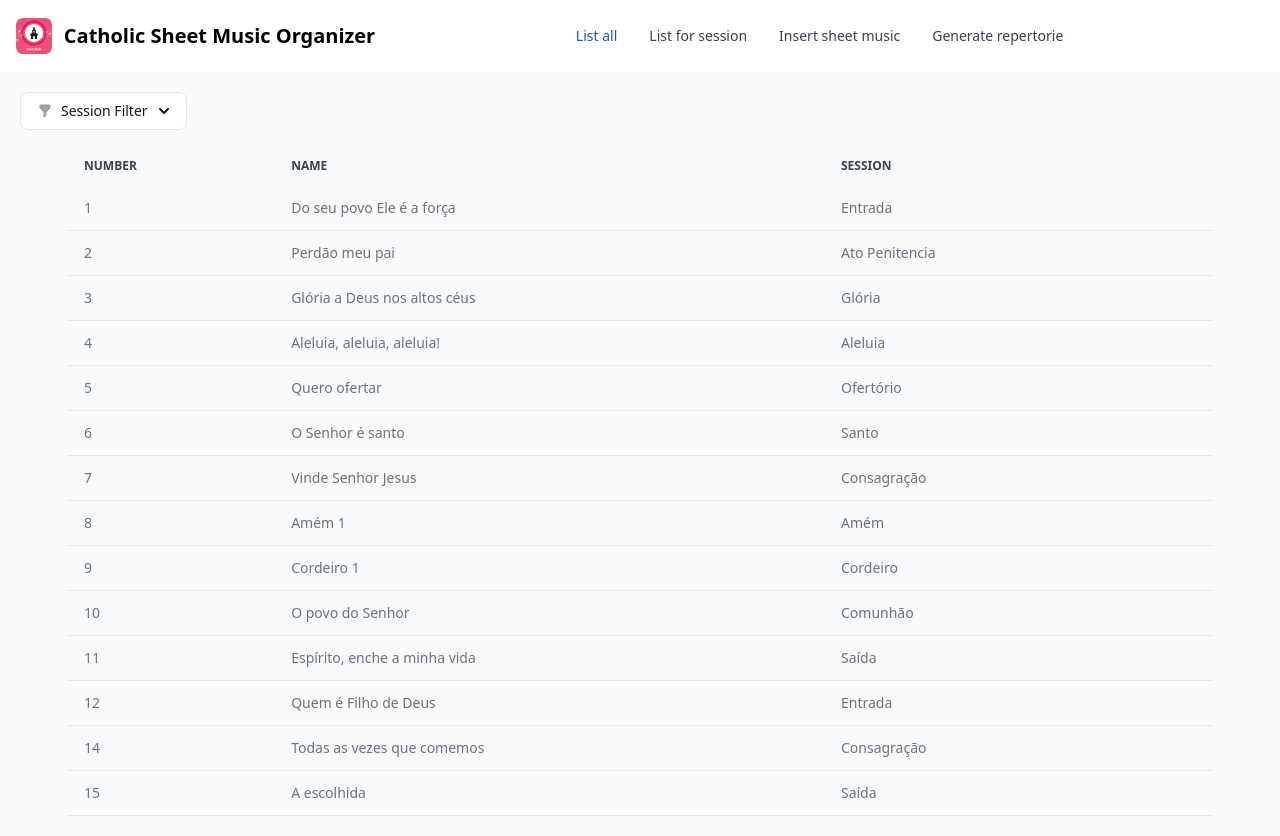
After one commit to FernandoAvellar/cs50_FinalProject, a Flask app: page /filtered_list in a window 1280 px wide. The commit adds this page. Run offline with Flask 3, Linux system fonts and the light colour scheme; some libraries are stand-ins or nearby versions.

Commit message:
apos finalizar generate e comecar o filtro

```diff
--- a/app.py
+++ b/app.py
@@ -8,14 +8,15 @@ SESSOES_DA_MISSA = {
     2:  "Amém",
     3:  "Comunhão",
     4:  "Cordeiro",
-    5:  "Entrada",
-    6:  "Geral",
-    7:  "Glória",
-    8:  "Santo",
-    9:  "Saída",
-    10: "Perdão",
-    11: "Paz",
-    12: "Ofertório"
+    5:  "Consagração",
+    6:  "Entrada",
+    7:  "Geral",
+    8:  "Glória",
+    9:  "Santo",
+    10:  "Saída",
+    11: "Perdão",
+    12: "Paz",
+    13: "Ofertório"
 }
 
 app = Flask(__name__)
@@ -28,15 +29,23 @@ Session(app)
 # Configure CS50 Library to use SQLite database
 db = SQL("sqlite:///database/database.db")
 
+
+
 @app.route("/")
 @app.route("/index")
 def index():
 	return render_template("layout.html")
 
+
+
+
 @app.route("/list")
 def list():
 	sheets = db.execute("SELECT * FROM cifras")
 	return render_template("list.html", sheets=sheets)
+
+
+
 
 @app.route("/insert", methods=["GET", "POST"])
 def insert():
@@ -51,5 +60,48 @@ def insert():
     else:
         return render_template("insert.html", sessions = SESSOES_DA_MISSA.values())
 
+
+
+@app.route("/filtered_list", methods=["GET", "POST"])
+def filtered_list():
+    selected_filters = []
+    if request.method == "POST":
+        for section in SESSOES_DA_MISSA.values():
+             if request.form.get(section):
+                selected_filters.append(section)
+        print(selected_filters)
+        return redirect('/filtered_list')
+    else:
+        sheets = db.execute("SELECT * FROM cifras")
+        return render_template("filter.html", sheets=sheets, sessions = SESSOES_DA_MISSA.values())
+
+# sheets = db.execute("SELECT * FROM cifras WHERE session = ?", filter_session)
+
+
+
+
+
+
+@app.route("/generate", methods=["GET", "POST"])
+def generate():
+    if request.method == "POST":
+        input_list = request.form.get("list")
+        selected_sheet_music_list = input_list.split(',')
+        print(selected_sheet_music_list)
+
+        with open("cifras_selecionadas.txt", "w") as file:
+            for selected in selected_sheet_music_list:
+                selected = int(selected.strip())
+                query = db.execute("SELECT * FROM cifras WHERE id = ?", selected)
+                if len(query) != 0:
+                    file.write(f"{query[0]['sessao']}\n\nMúsica: {query[0]['nome']}\n\n{query[0]['cifra']}\n\n")
+
+        return redirect('/')
+    else:
+        return render_template("generate.html")
+
+
+
+
 if __name__ == '__main__':
 	app.run(debug=True)
--- a/static/dist/css/output.css
+++ b/static/dist/css/output.css
@@ -707,6 +711,30 @@ video {
   margin-left: 1rem;
 }
 
+.-mr-1 {
+  margin-right: -0.25rem;
+}
+
+.mb-3 {
+  margin-bottom: 0.75rem;
+}
+
+.ml-1 {
+  margin-left: 0.25rem;
+}
+
+.ml-1\.5 {
+  margin-left: 0.375rem;
+}
+
+.ml-2 {
+  margin-left: 0.5rem;
+}
+
+.mr-2 {
+  margin-right: 0.5rem;
+}
+
 .block {
   display: block;
 }
@@ -755,6 +783,10 @@ video {
   height: 2.25rem;
 }
 
+.h-5 {
+  height: 1.25rem;
+}
+
 .w-1\/2 {
   width: 50%;
 }
@@ -789,6 +821,22 @@ video {
 
 .w-2\/3 {
   width: 66.666667%;
+}
+
+.w-1\/3 {
+  width: 33.333333%;
+}
+
+.w-48 {
+  width: 12rem;
+}
+
+.w-5 {
+  width: 1.25rem;
+}
+
+.min-w-36 {
+  min-width: 9rem;
 }
 
 .max-w-screen-xl {
@@ -1244,6 +1324,11 @@ video {
 .text-white {
   --tw-text-opacity: 1;
   color: rgb(255 255 255 / var(--tw-text-opacity));
+}
+
+.text-gray-400 {
+  --tw-text-opacity: 1;
+  color: rgb(156 163 175 / var(--tw-text-opacity));
 }
 
 .opacity-0 {
--- /dev/null
+++ b/templates/filter.html
@@ -0,0 +1,96 @@
+{% extends "layout.html" %} {% block title %} Session list {% endblock %} {%
+block main %}
+<section class="container bg-gray-50 dark:bg-gray-900 p-3 sm:p-5">
+  <form action="/filtered_list" method="post">
+    <button
+      id="filterDropdownButton"
+      data-dropdown-toggle="filterDropdown"
+      class="w-full md:w-auto flex items-center justify-center py-2 px-4 text-sm font-medium text-gray-900 focus:outline-none bg-white rounded-lg border border-gray-200 hover:bg-gray-100 hover:text-primary-700 focus:z-10 focus:ring-4 focus:ring-gray-200 dark:focus:ring-gray-700 dark:bg-gray-800 dark:text-gray-400 dark:border-gray-600 dark:hover:text-white dark:hover:bg-gray-700"
+      type="button"
+    >
+      <svg
+        xmlns="http://www.w3.org/2000/svg"
+        aria-hidden="true"
+        class="h-4 w-4 mr-2 text-gray-400"
+        viewbox="0 0 20 20"
+        fill="currentColor"
+      >
+        <path
+          fill-rule="evenodd"
+          d="M3 3a1 1 0 011-1h12a1 1 0 011 1v3a1 1 0 01-.293.707L12 11.414V15a1 1 0 01-.293.707l-2 2A1 1 0 018 17v-5.586L3.293 6.707A1 1 0 013 6V3z"
+          clip-rule="evenodd"
+        />
+      </svg>
+      Session Filter
+      <svg
+        class="-mr-1 ml-1.5 w-5 h-5"
+        fill="currentColor"
+        viewbox="0 0 20 20"
+        xmlns="http://www.w3.org/2000/svg"
+        aria-hidden="true"
+      >
+        <path
+          clip-rule="evenodd"
+          fill-rule="evenodd"
+          d="M5.293 7.293a1 1 0 011.414 0L10 10.586l3.293-3.293a1 1 0 111.414 1.414l-4 4a1 1 0 01-1.414 0l-4-4a1 1 0 010-1.414z"
+        />
+      </svg>
+    </button>
+    <div
+      id="filterDropdown"
+      class="z-10 hidden w-48 p-3 bg-white rounded-lg shadow dark:bg-gray-700"
+    >
+      <ul class="space-y-2 text-sm" aria-labelledby="filterDropdownButton">
+        {% for session in sessions %}
+        <li class="flex items-center">
+          <input
+            id="{{session}}"
+            type="checkbox"
+            value="{{session}}"
+            name="{{session}}"
+            class="w-4 h-4 bg-gray-100 border-gray-300 rounded text-primary-600 focus:ring-primary-500 dark:focus:ring-primary-600 dark:ring-offset-gray-700 focus:ring-2 dark:bg-gray-600 dark:border-gray-500"
+          />
+          <label
+            for="{{session}}"
+            class="ml-2 text-sm font-medium text-gray-900 dark:text-gray-100"
+            >{{session}}</label
+          >
+        </li>
+        {% endfor %}
+      </ul>
+      <button
+        class="col-span-2 mt-4 text-white bg-green-700 hover:bg-green-800 focus:ring-4 focus:outline-none focus:ring-green-300 font-medium rounded-lg text-lg px-4 py-2 text-center"
+        type="submit"
+      >
+        Filter
+      </button>
+    </div>
+  </form>
+
+  <div class="mx-auto max-w-screen-xl px-4 lg:px-12 mt-4">
+    <div class="overflow-x-auto">
+      <table class="w-full text-sm text-left text-gray-500 dark:text-gray-400">
+        <thead
+          class="text-xs text-gray-700 uppercase bg-gray-50 dark:bg-gray-700 dark:text-gray-400"
+        >
+          <tr>
+            <th scope="col" class="px-4 py-3">Number</th>
+            <th scope="col" class="px-4 py-3">Name</th>
+            <th scope="col" class="px-4 py-3">Session</th>
+          </tr>
+        </thead>
+        <tbody>
+          {% for sheet in sheets %}
+          <tr class="border-b dark:border-gray-700">
+            <td class="px-4 py-3">{{ sheet['id'] }}</td>
+            <td class="px-4 py-3">{{ sheet['nome'] }}</td>
+            <td class="px-4 py-3">{{ sheet['sessao'] }}</td>
+            <td class="px-4 py-3 flex items-center justify-end"></td>
+          </tr>
+          {% endfor %}
+        </tbody>
+      </table>
+    </div>
+  </div>
+</section>
+{% endblock %}
--- a/templates/layout.html
+++ b/templates/layout.html
@@ -23,7 +23,7 @@
         >
           <a href="/" class="flex items-center">
             <img
-              src="https://flowbite.com/docs/images/logo.svg"
+              src="/static/header_icon.png"
               class="mr-3 h-6 sm:h-9"
               alt="Flowbite Logo"
             />
@@ -33,12 +33,6 @@
             >
           </a>
           <div class="flex md:order-2">
-            <button
-              type="button"
-              class="text-white bg-blue-700 hover:bg-blue-800 focus:ring-4 focus:outline-none focus:ring-blue-300 font-medium rounded-lg text-sm px-5 py-2.5 text-center mr-3 md:mr-0 dark:bg-blue-600 dark:hover:bg-blue-700 dark:focus:ring-blue-800"
-            >
-              Register
-            </button>
             <button
               data-collapse-toggle="navbar-cta"
               type="button"
@@ -79,6 +73,13 @@
               </li>
               <li>
                 <a
+                  href="/filtered_list"
+                  class="block py-2 pr-4 pl-3 text-gray-700 rounded hover:bg-gray-100 md:hover:bg-transparent md:hover:text-blue-700 md:p-0 md:dark:hover:text-white dark:text-gray-400 dark:hover:bg-gray-700 dark:hover:text-white md:dark:hover:bg-transparent dark:border-gray-700"
+                  >List for session</a
+                >
+              </li>
+              <li>
+                <a
                   href="/insert"
                   class="block py-2 pr-4 pl-3 text-gray-700 rounded hover:bg-gray-100 md:hover:bg-transparent md:hover:text-blue-700 md:p-0 md:dark:hover:text-white dark:text-gray-400 dark:hover:bg-gray-700 dark:hover:text-white md:dark:hover:bg-transparent dark:border-gray-700"
                   >Insert sheet music</a
```
Also changed, not shown: other parts of static/dist/css/output.css (+59 -0 lines), templates/generate.html (added, +23 -0 lines), templates/insert.html (+13 -15 lines), database/database.db, static/favicon.ico (added), static/header_icon.png (added).
